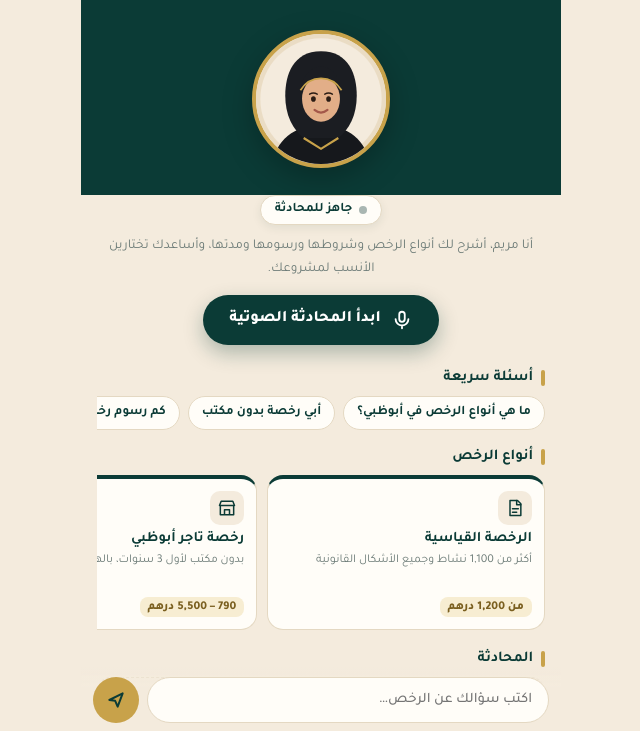
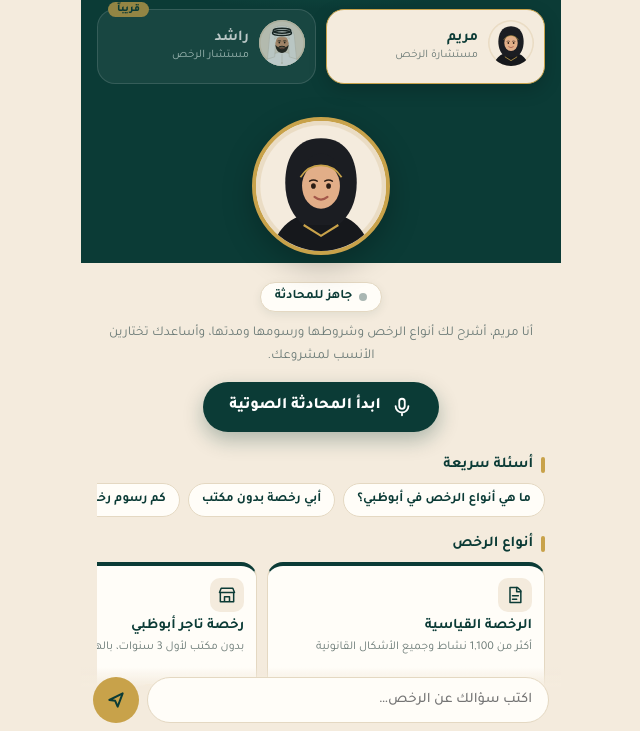
Before and after one commit to agaldhaheriai/Rukhsati, a website: page index.html in a window 1280 px wide. Shown: the part 67-798 px from the top of the page, without its empty margins (319-959 px from the left). Drawn offline with Linux system fonts and the light colour scheme.

Commit message:
Add files via upload
initial_commit

```diff
--- a/config.js
+++ b/config.js
@@ -1,10 +1,7 @@
-// ===== وكيل واحد (الأسهل) =====
-// الصقي Agent ID من لوحة ElevenLabs، واختاري الشخصية: "mariam" أو "rashid"
+// معرّفات وكلاء ElevenLabs
 window.RUKHSATI_CONFIG = {
-  agent: "",          // مثال: "agent_01abc..."
-  persona: "mariam"
+  agents: {
+    mariam: "agent_4601m257xt0neeqr8wd79tb7aqgx",  // Mariam Advisor
+    rashid: ""                                     // أضيفي معرّف راشد لاحقاً
+  }
 };
-
-// ===== (اختياري) وكيلان مع زر اختيار =====
-// احذفي السطور فوق واستخدمي هذا بدلاً منها:
-// window.RUKHSATI_CONFIG = { agents: { mariam: "agent_...", rashid: "agent_..." } };
--- a/index.html
+++ b/index.html
@@ -12,7 +12,7 @@
 <link rel="icon" type="image/png" sizes="32x32" href="icons/favicon-32.png">
 <link rel="apple-touch-icon" href="icons/apple-touch-icon.png">
 <link rel="manifest" href="manifest.json">
-<script src="config.js"></script>
+<script src="config.js?v=3"></script>
 <style>
 :root{
   --ink:#0B3B36; --ink2:#12524A; --sand:#F4EBDD; --sand2:#EADCC4; --gold:#C8A24A; --gold2:#E3C77C;
@@ -45,6 +45,9 @@ header{padding:calc(14px + env(safe-area-inset-top)) 18px 6px;display:flex;align
 .agent b{display:block;font-size:15px}.agent small{font-size:11.5px;color:#CFE3DE}
 .agent.on{background:var(--sand);color:var(--ink);border-color:var(--gold);box-shadow:0 6px 18px rgba(0,0,0,.18)}
 .agent.on small{color:var(--muted)}
+.agent.soon{opacity:.72;position:relative}
+.agent.soon::after{content:"قريباً";position:absolute;top:-8px;inset-inline-end:10px;background:var(--gold);color:var(--ink);font-size:10.5px;font-weight:800;padding:1px 9px;border-radius:999px}
+[dir=ltr] .agent.soon::after{content:"Soon"}
 
 /* stage */
 .stage{display:flex;flex-direction:column;align-items:center;padding:18px 16px 6px}
@@ -193,7 +196,7 @@ const T = {
     note:"المعلومات إرشادية وفق دائرة التنمية الاقتصادية وهيئة أبوظبي للتسجيل والترخيص (ADRA). الرسوم تقريبية — يُرجى التأكد عبر منصة تم أو 800555.",
     introM:"أنا مريم، أشرح لك أنواع الرخص وشروطها ورسومها ومدتها، وأساعدك تختارين الأنسب لمشروعك.",
     introR:"أنا راشد، أشرح لك أنواع الرخص وشروطها ورسومها ومدتها، وأساعدك تختار الأنسب لمشروعك.",
-    noAgent:"لم يتم ربط الوكيل بعد — شغّلي create-agent.mjs لتعبئة config.js",mic:"يرجى السماح باستخدام الميكروفون",ended:"انتهت المحادثة",
+    soon:"راشد قريباً — تحدّث الآن مع مريم",noAgent:"لم يتم ربط الوكيل بعد — شغّلي create-agent.mjs لتعبئة config.js",mic:"يرجى السماح باستخدام الميكروفون",ended:"انتهت المحادثة",
     chips:["ما هي أنواع الرخص في أبوظبي؟","أبي رخصة بدون مكتب","كم رسوم رخصة تاجر أبوظبي؟","أنا مقيم خارج الدولة","مدة الرخصة والتجديد","رخصة مبدعة للمواطنات","هل يمكن للأجنبي التملك 100%؟"],
     ask:n=>`اشرح لي ${n}: المميزات والشروط والرسوم والمدة`},
   en:{title:"Rukhsati",tag:"Your AI advisor for Abu Dhabi economic licences",mName:"Mariam",mRole:"Licence advisor",rName:"Rashid",rRole:"Licence advisor",
@@ -202,7 +205,7 @@ const T = {
     note:"Guidance based on ADDED and the Abu Dhabi Registration and Licensing Authority (ADRA). Fees are indicative — confirm on TAMM or 800555.",
     introM:"I'm Mariam. I explain licence types, conditions, fees and validity, and help you pick the right one.",
     introR:"I'm Rashid. I explain licence types, conditions, fees and validity, and help you pick the right one.",
-    noAgent:"Agent not linked yet — run create-agent.mjs to fill config.js",mic:"Please allow microphone access",ended:"Conversation ended",
+    soon:"Rashid is coming soon — talk to Mariam now",noAgent:"Agent not linked yet — run create-agent.mjs to fill config.js",mic:"Please allow microphone access",ended:"Conversation ended",
     chips:["What licence types exist in Abu Dhabi?","I need a licence without an office","How much is the Tajer licence?","I live outside the UAE","Licence validity & renewal","Mobdea licence for Emirati women","Can foreigners own 100%?"],
     ask:n=>`Explain the ${n}: features, conditions, fees and validity`}
 };
@@ -231,7 +234,10 @@ const LIC = [
 const cfg = window.RUKHSATI_CONFIG || {agents:{}};
 let lang = 'ar', who = 'mariam', conv = null, SDK = null;
 // وضع الوكيل الواحد: config.js فيه agent + persona
-const SINGLE = ('agent' in cfg);
+// معرّف مريم مضمّن احتياطياً — يشتغل حتى لو config.js قديم أو ناقص
+const DEFAULT_AGENTS = { mariam: "agent_4601m257xt0neeqr8wd79tb7aqgx", rashid: "" };
+const SINGLE = !!cfg.agent;
+const agentId = w => (SINGLE ? cfg.agent : (cfg.agents?.[w] || DEFAULT_AGENTS[w]));
 if (SINGLE) { who = cfg.persona === 'rashid' ? 'rashid' : 'mariam'; }
 const $ = id => document.getElementById(id);
 
@@ -272,7 +278,7 @@ async function loadSDK(){
 }
 
 async function start(){
-  const id = SINGLE ? cfg.agent : cfg.agents?.[who];
+  const id = agentId(who);
   if(!id){ toast(T[lang].noAgent); return false; }
   setMode('connecting');
   try{ await navigator.mediaDevices.getUserMedia({audio:true}); }
@@ -305,10 +311,13 @@ $('callBtn').onclick = ()=> conv ? stop() : start();
 $('form').onsubmit = e=>{ e.preventDefault(); const v=$('inp').value; $('inp').value=''; ask(v); };
 $('lAr').onclick = ()=>{ if(conv) stop(); lang='ar'; render(); };
 $('lEn').onclick = ()=>{ if(conv) stop(); lang='en'; render(); };
-document.querySelectorAll('.agent').forEach(b=>b.onclick=()=>{
+document.querySelectorAll('.agent').forEach(b=>{
+  if(!SINGLE && !agentId(b.dataset.agent)) b.classList.add('soon');
+  b.onclick=()=>{
+  if(b.classList.contains('soon')){ toast(T[lang].soon); return; }
   if(conv) stop(); who=b.dataset.agent;
   document.querySelectorAll('.agent').forEach(x=>x.classList.toggle('on',x===b)); render();
-});
+}});
 if (SINGLE) { document.querySelector('.pick').style.display = 'none'; document.getElementById('app').classList.add('single'); }
 render();
 </script>
```
